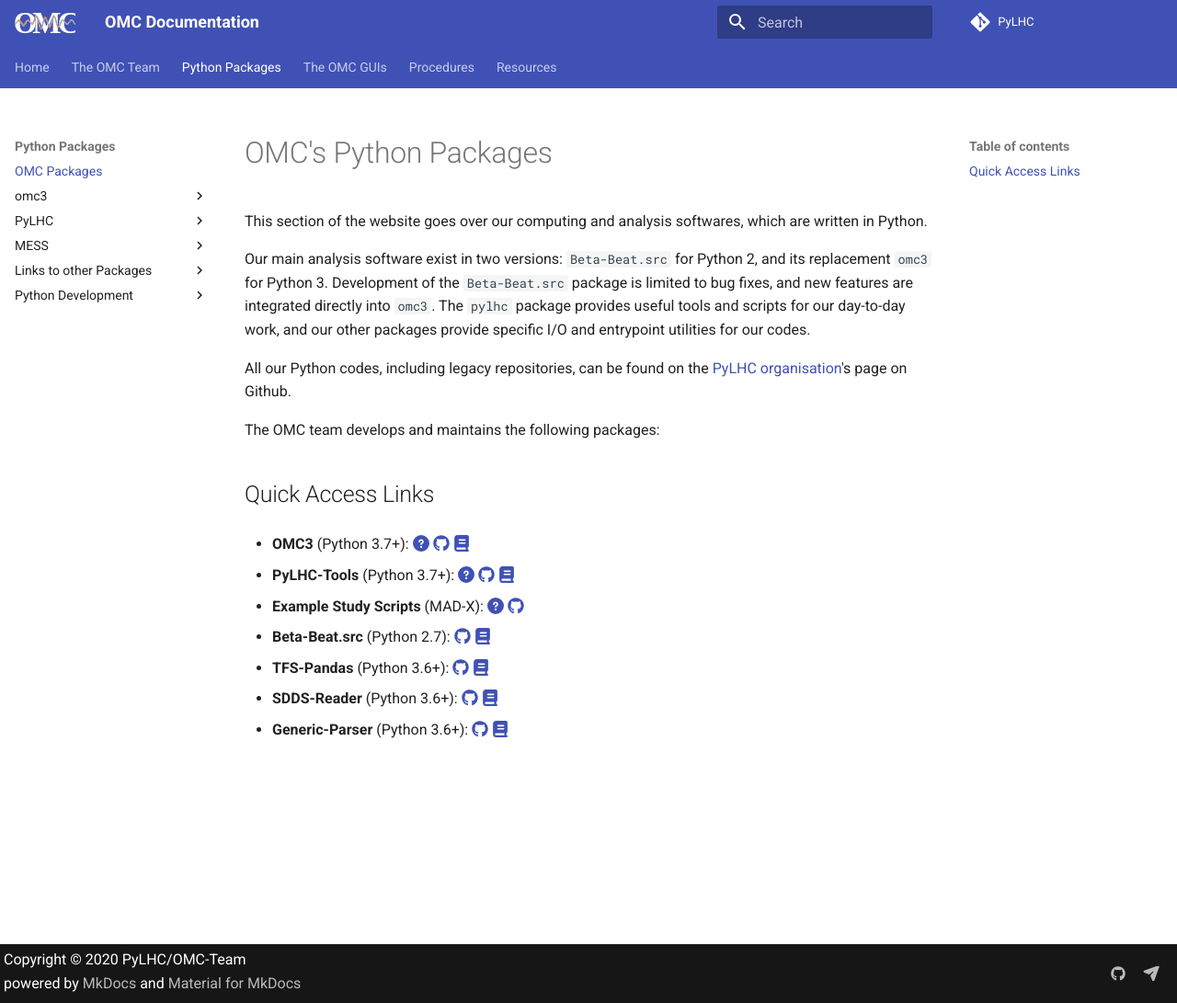
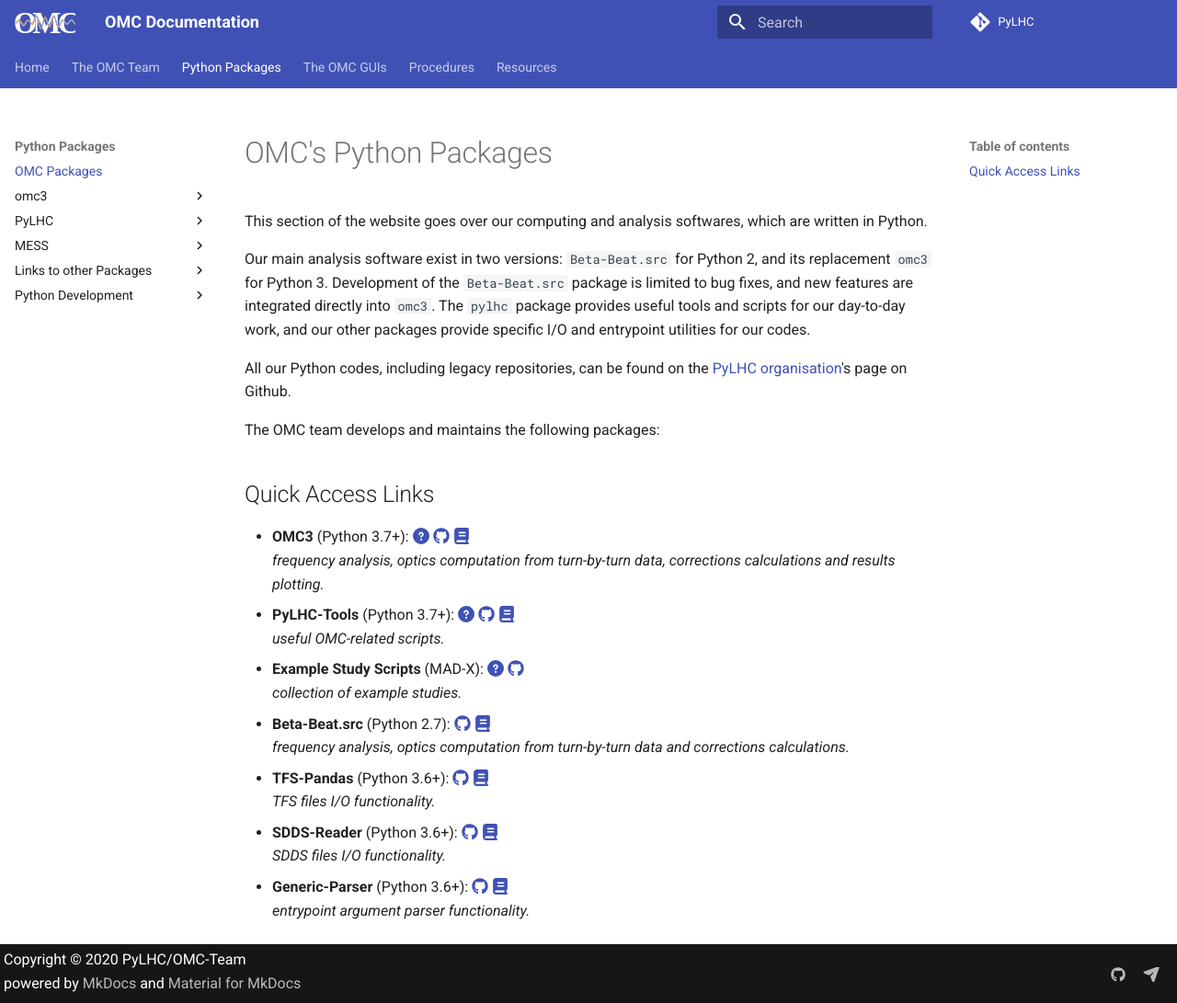
Before and after one commit to pylhc/pylhc.github.io, an MkDocs documentation site: the page built from docs/packages/about.md, in a window 1280 px wide and 1091 px high. Shown: the whole window at 92% size. Built offline with MkDocs 1.6.1 and Material for MkDocs 9.7.7, drawn with Linux system fonts in a browser that asks for light colours.

Commit message:
description back

```diff
--- a/docs/packages/about.md
+++ b/docs/packages/about.md
@@ -13,19 +13,19 @@
 ## Quick Access Links
 
 - **OMC3** (Python 3.7+): [:fontawesome-solid-question-circle:](omc3/about.md) [:fontawesome-brands-github:][omc3]{target=\_blank} [:fontawesome-solid-book:][omc3_doc]{target=\_blank} <br>
-  <!-- _frequency analysis, optics computation from turn-by-turn data, corrections calculations and results plotting._ -->
+  _frequency analysis, optics computation from turn-by-turn data, corrections calculations and results plotting._
 - **PyLHC-Tools** (Python 3.7+): [:fontawesome-solid-question-circle:](pylhc/about.md) [:fontawesome-brands-github:][pylhc]{target=\_blank} [:fontawesome-solid-book:][pylhc_doc]{target=\_blank} <br>
-  <!-- _useful OMC-related scripts._ -->
+  _useful OMC-related scripts._
 - **Example Study Scripts** (MAD-X): [:fontawesome-solid-question-circle:](mess/about.md) [:fontawesome-brands-github:][mess]{target=\_blank} <br>
-  <!-- _collection of example studies._ -->
+  _collection of example studies._
 - **Beta-Beat.src** (Python 2.7): [:fontawesome-brands-github:][betabeatsrc]{target=\_blank} [:fontawesome-solid-book:][betabeatsrc_doc]{target=\_blank} <br>
-  <!-- _frequency analysis, optics computation from turn-by-turn data and corrections calculations._ -->
+  _frequency analysis, optics computation from turn-by-turn data and corrections calculations._
 - **TFS-Pandas** (Python 3.6+): [:fontawesome-brands-github:][tfspandas]{target=\_blank} [:fontawesome-solid-book:][tfspandas_doc]{target=\_blank} <br>
-  <!-- _*TFS files* I/O functionality._ -->
+  _*TFS files* I/O functionality._
 - **SDDS-Reader** (Python 3.6+): [:fontawesome-brands-github:][sdds]{target=\_blank} [:fontawesome-solid-book:][sdds_doc]{target=\_blank} <br>
-  <!-- _*SDDS files* I/O functionality._ -->
+  _*SDDS files* I/O functionality._
 - **Generic-Parser** (Python 3.6+): [:fontawesome-brands-github:][generic_parser]{target=\_blank} [:fontawesome-solid-book:][generic_parser_doc]{target=\_blank} <br>
-  <!-- _entrypoint argument parser functionality._ -->
+  _entrypoint argument parser functionality._
 
 
 [pylhc_github]: https://github.com/pylhc/
```
